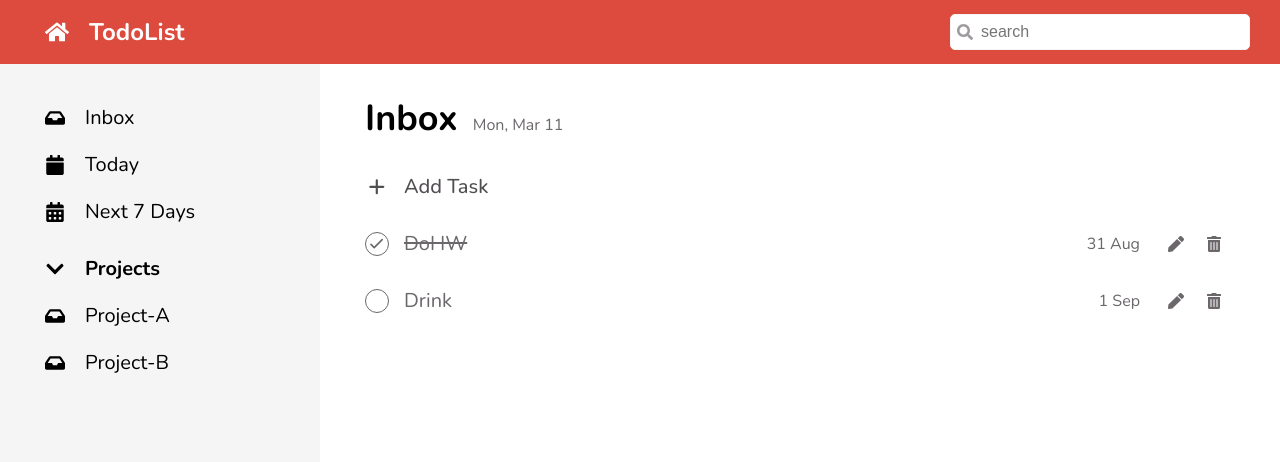
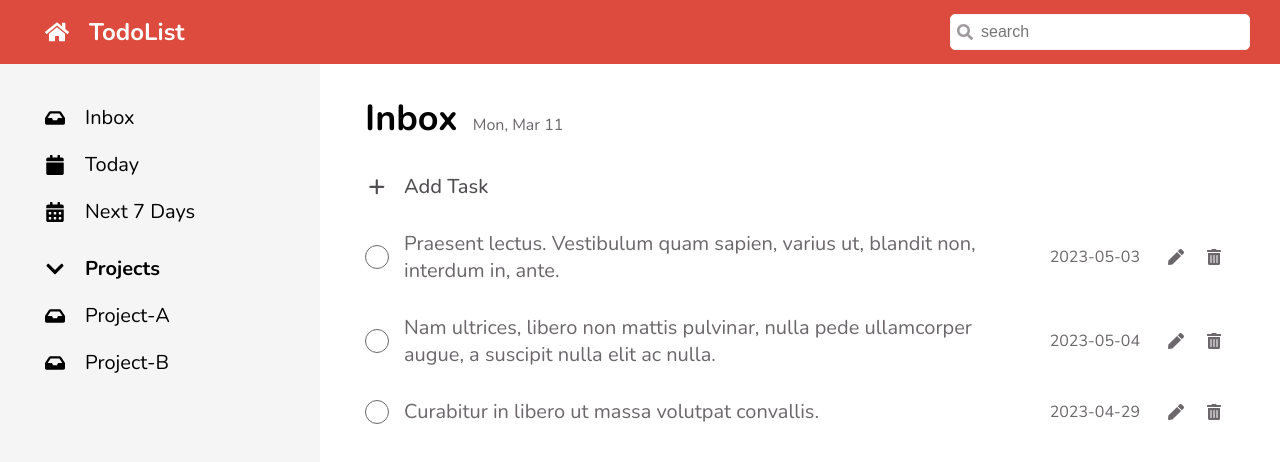
Before and after one commit to jimalike/cc15-todolist-jimmy, a React (Create React App) app: page / in a window 1280 px wide. Shown: the top 462 px of the page. Built offline with nearby package versions, Linux system fonts and the light colour scheme.

Commit message:
change function

```diff
--- a/package.json
+++ b/package.json
@@ -3,6 +3,7 @@
   "version": "0.1.0",
   "private": true,
   "dependencies": {
+    "nanoid": "^5.0.6",
     "react": "^18.2.0",
     "react-dom": "^18.2.0",
     "react-icons": "^5.0.1",
--- a/src/app/App.jsx
+++ b/src/app/App.jsx
@@ -5,9 +5,31 @@ import SideBar from '../components/SideBar/SideBar';
 import TodoHeader from '../components/Todo/TodoHeader';
 import TodoCreate from '../components/Todo/TodoCreate';
 import TodoLists from '../components/Todo/TodoLists';
-import { Button } from '../components/Common/Button/Button';
+import { useState } from 'react';
+
+const data = [
+  {
+    "id": 1,
+    "task": "Praesent lectus. Vestibulum quam sapien, varius ut, blandit non, interdum in, ante.",
+    "status": false,
+    "date": "2023-05-03"
+  },
+  {
+    "id": 2,
+    "task": "Nam ultrices, libero non mattis pulvinar, nulla pede ullamcorper augue, a suscipit nulla elit ac nulla.",
+    "status": false,
+    "date": "2023-05-04"
+  },
+  {
+    "id": 3,
+    "task": "Curabitur in libero ut massa volutpat convallis.",
+    "status": false,
+    "date": "2023-04-29"
+  },
+]
 
 function App() {
+  const [allTodos, setAllTodos] = useState(data)
   return (
     <div className='todo'>
       <div className='todo__header'>
@@ -19,8 +41,8 @@ function App() {
       <div className='todo__content'>
         <main className='todo__container'>
           <TodoHeader />
-          <TodoCreate />
-          <TodoLists />
+          <TodoCreate data={allTodos} setTodo={setAllTodos}/>
+          <TodoLists data={allTodos}/>
         </main>
       </div>
     </div>
--- a/src/components/Todo/TodoCreate.jsx
+++ b/src/components/Todo/TodoCreate.jsx
@@ -1,5 +1,4 @@
 
-import { FaPlus } from 'react-icons/fa';
 import { HiPlus } from 'react-icons/hi';
 import { useState } from 'react';
 
@@ -35,7 +34,7 @@ Concept : true ? <AddTasl/> : <TodoForm/>
     // Rerender == Code ทั้งหมดใน FC จะถูกรันใหม่ 1 ครั้ง
 */
 //  #1 : FC = Function Component (Render)
-function TodoCreate() {
+function TodoCreate(props) {
   const [isOpenForm, setisOpenForm] = useState(false)
   // #2 : JS Function (Logic)
   const handleClick = function (event) {
@@ -48,7 +47,9 @@ function TodoCreate() {
 
       {isOpenForm ? (
         <TodoForm  textSubmit="Add Task"
-        setisOpenForm={setisOpenForm}/>
+        setisOpenForm={setisOpenForm}
+        data={props.data}
+        setTodo={props.setTodo}/>
       ) : (<div
         className={styles.todo__create}
         onClick={handleClick}
--- a/src/components/Todo/TodoForm.jsx
+++ b/src/components/Todo/TodoForm.jsx
@@ -1,5 +1,6 @@
 import { useState } from 'react';
-import {Button} from '../Common/Button/Button'
+import { nanoid } from 'nanoid';
+import { Button } from '../Common/Button/Button'
 import styles from './TodoForm.module.scss';
 
 /*
@@ -39,11 +40,27 @@ function TodoForm(props) {
     // 3. FormValidation
     // case1 : submit ได้
     // case2 : submit ไม่้ได้ => แสดง Error
-    if (taskInput.trim() === '' ) {
+    if (taskInput.trim() === '') {
       console.log("Error");
       setIsError(true);
+
       return;
     }
+    console.log('submit === Create new Todo');
+    //  Create NewTodo
+    // 1 - ส่ง Request ไปหลังบ้านเพื่อ save ลง Database
+    // 2 - ทำการอัพเดท State ของ AllTodo == React ทำการ Rerender
+    // data = []
+    const newTodo = {
+      id: nanoid(),
+      task: taskInput,
+      status: false,
+      due_date: '2023-01-09'
+    };
+    // const newTodoLists = [newTodo, ...props.data];
+
+    props.setTodo(prev => [newTodo, ...prev])
+    props.setisOpenForm(false)
   }
 
   const handleCancel = function () {
@@ -57,16 +74,16 @@ function TodoForm(props) {
     <form onSubmit={handleSubmit} className={styles.todo__form__container}>
       {/*	Body */}
       <input className={styles.todo__form__input}
-      placeholder='Task Name'
-      value={taskInput}
-      onChange={handleChangeInput}
-       />
+        placeholder='Task Name'
+        value={taskInput}
+        onChange={handleChangeInput}
+      />
 
       {/*Form Footer */}
       <div className={styles.todo__form__footer}>
         {isError ? <p className={styles.todo__error}>Title is required</p> : null}
         <div className={styles.todo__form__buttons}>
-          <Button text='Cancel' active={false} type="button" onClick={handleCancel}/>
+          <Button text='Cancel' active={false} type="button" onClick={handleCancel} />
           <Button text={props.textSubmit} active={true} type="submit" />
         </div>
       </div>
--- a/src/components/Todo/TodoLists.jsx
+++ b/src/components/Todo/TodoLists.jsx
@@ -1,18 +1,49 @@
-import { useState } from 'react';
 import styles from './TodoLists.module.scss';
 
 import TodoItem from './TodoItem';
 
-function TodoLists() {
+// const data = [
+//   {
+//     "id": 1,
+//     "task": "Praesent lectus. Vestibulum quam sapien, varius ut, blandit non, interdum in, ante.",
+//     "status": false,
+//     "date": "2023-05-03"
+//   },
+//   {
+//     "id": 2,
+//     "task": "Nam ultrices, libero non mattis pulvinar, nulla pede ullamcorper augue, a suscipit nulla elit ac nulla.",
+//     "status": false,
+//     "date": "2023-05-04"
+//   },
+//   {
+//     "id": 3,
+//     "task": "Curabitur in libero ut massa volutpat convallis.",
+//     "status": false,
+//     "date": "2023-04-29"
+//   },
+// ]
 
+function TodoLists(props) {
+  // const dataRender = data.map((todoObj) =>
+  //   <TodoItem task={todoObj.task}
+  //     key={todoObj.id}
+  //     done={todoObj.status}
+  //     date={todoObj.date} />);
+
+
+  // const [allTodos, setAllTodos] = useState(data)
   return (
-
     <>
 
       <ul className={styles.todo__lists}>
-        {/* TodoItem */}
-        <TodoItem task='DoHW' done={true} date='31 Aug'/>
-        <TodoItem task='Drink' done={false} date='1 Sep'/>
+        {props.data.map((todoObj) => (
+          <TodoItem
+            task={todoObj.task}
+            key={todoObj.id}
+            id={todoObj.id}
+            done={todoObj.status}
+            date={todoObj.date} />)
+        )}
       </ul>
     </>
   );
```
Also changed, not shown: src/components/Todo/TodoItem.jsx (+7 -2 lines), 1 other file (tests, documents, lock files or other folders).
